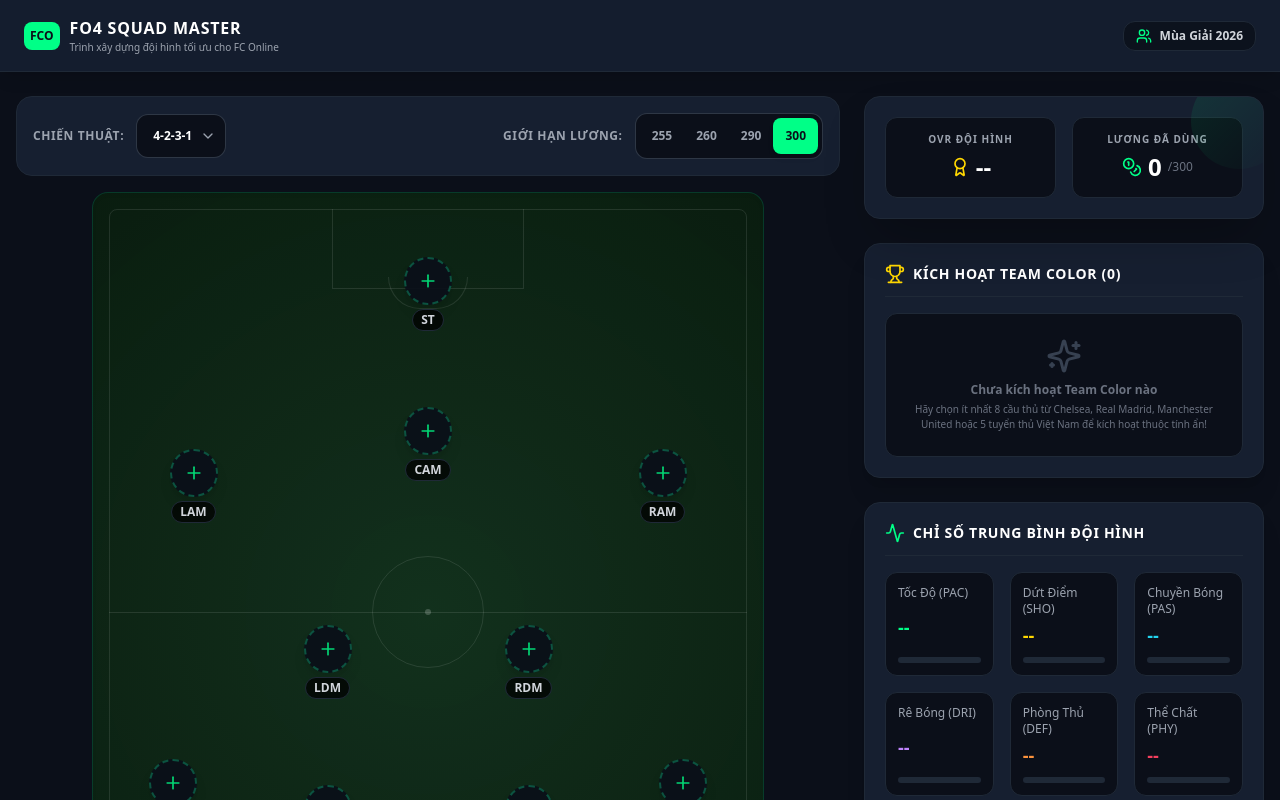
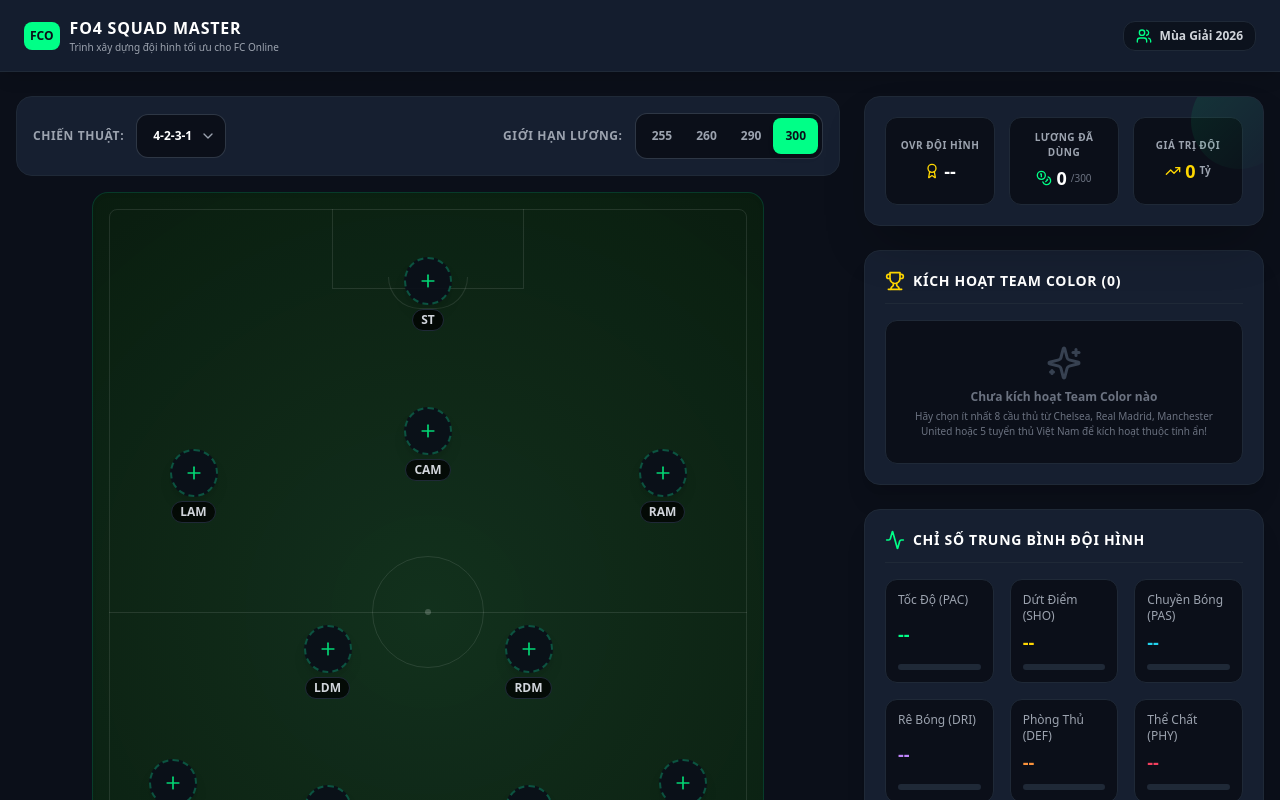
Before and after one commit to postlainaldo/build-fo4-postlain, a Next.js app: page / in a window 1280 px wide. Shown: the top 800 px of the page. Built offline with nearby package versions, Linux system fonts and the light colour scheme.

Commit message:
Add files via upload

```diff
--- a/src/app/page.tsx
+++ b/src/app/page.tsx
@@ -13,7 +13,7 @@ import TeamColorDisplay from '@/components/TeamColorDisplay';
 import ShareSavePanel from '@/components/ShareSavePanel';
 import PWAInstallPrompt from '@/components/PWAInstallPrompt';
 
-import { ShieldAlert, ChevronDown, Coins, Users, Award } from 'lucide-react';
+import { ShieldAlert, ChevronDown, Coins, Users, Award, TrendingUp } from 'lucide-react';
 
 const FORMATIONS: Record<FormationName, { role: string; top: string; left: string }[]> = {
   '4-2-3-1': [
@@ -88,7 +88,6 @@ const SALARY_CAPS = [255, 260, 290, 300];
 function SquadBuilderContent() {
   const searchParams = useSearchParams();
 
-  // Khai báo các State quản lý đội hình
   const [formation, setFormation] = useState<FormationName>('4-2-3-1');
   const [salaryCap, setSalaryCap] = useState<number>(300);
   const [selectedPlayers, setSelectedPlayers] = useState<Record<number, Player | null>>({
@@ -98,7 +97,6 @@ function SquadBuilderContent() {
   const [isModalOpen, setIsModalOpen] = useState(false);
   const [activeSlotIndex, setActiveSlotIndex] = useState<number | null>(null);
 
-  // Đọc dữ liệu nếu có link chia sẻ hoặc dữ liệu lưu ở LocalStorage
   useEffect(() => {
     const shareToken = searchParams.get('s');
     if (shareToken) {
@@ -184,7 +182,9 @@ function SquadBuilderContent() {
 
   const activePlayers = Object.values(selectedPlayers).filter((p): p is Player => p !== null);
 
+  // TÍNH TOÁN THEO THỜI GIAN THỰC
   const totalSalary = activePlayers.reduce((acc, p) => acc + p.salary, 0);
+  const totalValue = activePlayers.reduce((acc, p) => acc + p.value, 0);
 
   const avgOVR = activePlayers.length > 0
     ? Math.round(activePlayers.reduce((acc, p) => acc + p.rating, 0) / activePlayers.length)
@@ -253,33 +253,52 @@ function SquadBuilderContent() {
           <div className="bg-fo4-card border border-gray-800 rounded-2xl p-5 shadow-2xl relative overflow-hidden">
             <div className="absolute top-0 right-0 w-24 h-24 bg-gradient-to-br from-fo4-accent/10 to-transparent rounded-full -mr-6 -mt-6 pointer-events-none" />
 
-            <div className="grid grid-cols-2 gap-4">
-              <div className="bg-[#0B0F19] border border-gray-800 rounded-xl p-3.5 text-center">
-                <span className="text-gray-400 text-[10px] font-extrabold uppercase tracking-widest block mb-1">
+            {/* THỐNG KÊ 3 CHỈ SỐ CỐT LÕI (BỔ SUNG THÊM GIÁ TRỊ ĐỘI HÌNH TRÊN DI ĐỘNG) */}
+            <div className="grid grid-cols-3 gap-2 sm:gap-3.5">
+
+              {/* OVR */}
+              <div className="bg-[#0B0F19] border border-gray-800 rounded-xl p-2.5 sm:p-3 text-center flex flex-col justify-center">
+                <span className="text-gray-400 text-[8px] sm:text-[10px] font-extrabold uppercase tracking-wider block mb-1">
                   OVR ĐỘI HÌNH
                 </span>
-                <div className="flex items-center justify-center space-x-1.5">
-                  <Award className="w-5 h-5 text-fo4-gold" />
-                  <span className="text-2xl font-black text-white">{avgOVR || '--'}</span>
+                <div className="flex items-center justify-center space-x-1">
+                  <Award className="w-3.5 h-3.5 sm:w-4 sm:h-4 text-fo4-gold" />
+                  <span className="text-sm sm:text-lg font-black text-white">{avgOVR || '--'}</span>
                 </div>
               </div>
 
-              <div className={`border rounded-xl p-3.5 text-center transition-all ${
+              {/* LƯƠNG */}
+              <div className={`border rounded-xl p-2.5 sm:p-3 text-center flex flex-col justify-center transition-all ${
                 isOverSalary
                   ? 'bg-red-950/20 border-red-700/50'
                   : 'bg-[#0B0F19] border-gray-800'
               }`}>
-                <span className="text-gray-400 text-[10px] font-extrabold uppercase tracking-widest block mb-1">
+                <span className="text-gray-400 text-[8px] sm:text-[10px] font-extrabold uppercase tracking-wider block mb-1">
                   LƯƠNG ĐÃ DÙNG
                 </span>
-                <div className="flex items-center justify-center space-x-1.5">
-                  <Coins className={`w-5 h-5 ${isOverSalary ? 'text-red-500' : 'text-fo4-accent'}`} />
-                  <span className={`text-2xl font-black ${isOverSalary ? 'text-red-500' : 'text-white'}`}>
+                <div className="flex items-center justify-center space-x-1">
+                  <Coins className={`w-3.5 h-3.5 sm:w-4 sm:h-4 ${isOverSalary ? 'text-red-500' : 'text-fo4-accent'}`} />
+                  <span className={`text-sm sm:text-lg font-black ${isOverSalary ? 'text-red-500' : 'text-white'}`}>
                     {totalSalary}
                   </span>
-                  <span className="text-xs text-gray-500">/{salaryCap}</span>
+                  <span className="text-[10px] text-gray-500">/{salaryCap}</span>
                 </div>
               </div>
+
+              {/* GIÁ TRỊ ĐỘI HÌNH (MỚI BỔ SUNG) */}
+              <div className="bg-[#0B0F19] border border-gray-800 rounded-xl p-2.5 sm:p-3 text-center flex flex-col justify-center">
+                <span className="text-gray-400 text-[8px] sm:text-[10px] font-extrabold uppercase tracking-wider block mb-1">
+                  GIÁ TRỊ ĐỘI
+                </span>
+                <div className="flex items-center justify-center space-x-1">
+                  <TrendingUp className="w-3.5 h-3.5 sm:w-4 sm:h-4 text-[#FFD700]" />
+                  <span className="text-sm sm:text-lg font-black text-[#FFD700]">
+                    {totalValue.toLocaleString('vi-VN')}
+                  </span>
+                  <span className="text-[8px] sm:text-[10px] text-gray-400 font-bold">Tỷ</span>
+                </div>
+              </div>
+
             </div>
 
             {/* Cảnh báo nếu vượt quá lương */}
@@ -287,7 +306,7 @@ function SquadBuilderContent() {
               <div className="mt-3 flex items-center space-x-2 bg-red-950/40 border border-red-700/40 p-3 rounded-xl text-red-400 animate-pulse">
                 <ShieldAlert className="w-5 h-5 shrink-0" />
                 <p className="text-[11px] font-bold leading-normal">
-                  Đội hình vượt quá quỹ lương ({salaryCap} FP)! Bạn cần thay thế bằng các cầu thủ lương thấp hơn để hợp lệ xếp hạng.
+                  Đội hình vượt quá quỹ lương ({salaryCap} FP)! Hãy giảm lương cầu thủ để tham gia đá xếp hạng.
                 </p>
               </div>
             )}
@@ -363,4 +382,4 @@ export default function HomePage() {
       <PWAInstallPrompt />
     </>
   );
-    }
+}
```
